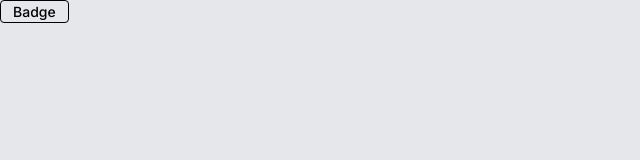
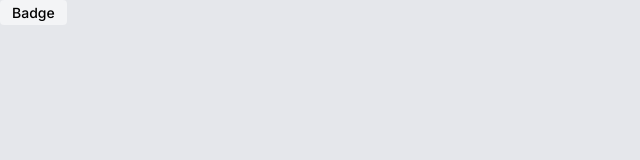
Before and after one commit to BastienWinant/components-library, a React (Vite) app: page / in a window 1280 px wide. Shown: the top 160 px of the page, without its empty margins (0-640 px from the left). Built offline with nearby package versions, Linux system fonts and the light colour scheme.

Commit message:
create a sepate css file for badge component

```diff
--- a/src/App.css
+++ b/src/App.css
@@ -1,27 +1 @@
 #root {}
-
-/* BADGES */
-.badge {
-  /* content layout */
-  display: inline-flex;
-  align-items: center;
-  justify-content: center;
-  padding: 0 .75em;
-
-  border: 1px solid black;
-}
-
-.badge-square {
-  border-radius: .25em;
-}
-
-.badge-pill {
-  border-radius: .75em;
-}
-
-.badge-text {
-  font-size: .875rem;
-  font-weight: 500;
-  line-height: 1.5;
-  text-transform: capitalize;
-}
--- /dev/null
+++ b/src/components/Badge/Badge.css
@@ -0,0 +1,19 @@
+.badge {
+  display: inline-flex;
+}
+
+.badge-rectangle {
+  padding: .125em .75em;
+  border-radius: .25em;
+}
+
+.badge-regular {
+  background-color: #F3F4F6;
+}
+
+.badge-text {
+  font-size: .875rem;
+  line-height: 1.5;
+  font-weight: 500;
+  text-transform: capitalize;
+}
--- a/src/components/Badge/Badge.jsx
+++ b/src/components/Badge/Badge.jsx
@@ -1,8 +1,9 @@
+import './Badge.css'
 import React from "react"
 
 export default function Badge({children}) {
   return (
-    <div className="badge badge-square">
+    <div className="badge badge-rectangle badge-regular">
       <p className="badge-text">{children}</p>
     </div>
   )
```
